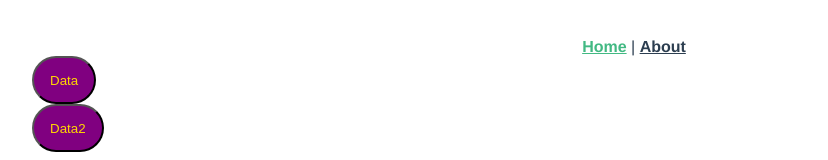
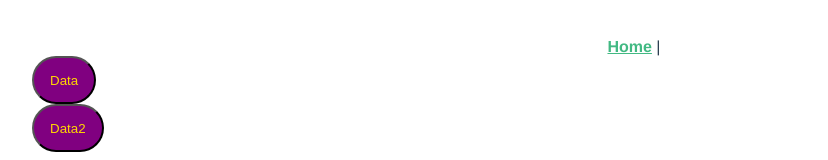
Before and after one commit to staten-island-tech/vue-api-project-rabkin-belenky, a Vue app in the folder vueapi/: page / in a window 1280 px wide. Shown: the top 160 px of the page, without its empty margins (6-834 px from the left). Built offline with nearby package versions, Linux system fonts and the light colour scheme.

Commit message:
45fg67u5h56w4

```diff
--- a/vueapi/src/App.vue
+++ b/vueapi/src/App.vue
@@ -2,7 +2,6 @@
   <div id="app">
     <div id="nav">
       <router-link to="/">Home</router-link> |
-      <router-link to="/about">About</router-link>
       <button class="databtn" @click="episodeFetch">Data</button>
       <button class="databtn" @click="characterFetch">Data2</button>
     </div>
--- a/vueapi/src/router/index.js
+++ b/vueapi/src/router/index.js
@@ -10,15 +10,6 @@ const routes = [
     name: "Home",
     component: Home,
   },
-  {
-    path: "/about",
-    name: "About",
-    // route level code-splitting
-    // this generates a separate chunk (about.[hash].js) for this route
-    // which is lazy-loaded when the route is visited.
-    component: () =>
-      import(/* webpackChunkName: "about" */ "../views/About.vue"),
-  },
 ];
 
 const router = new VueRouter({
--- a/vueapi/src/views/Home.vue
+++ b/vueapi/src/views/Home.vue
@@ -1,13 +1,12 @@
 <template>
   <div class="home">
-    <episodeList />
+    <episodeList/>
   </div>
 </template>
 
 <script>
-// @ is an alias to /src
 
-import episodeList from "../views/About.vue";
+import episodeList from "../components/episodeList.vue";
 export default {
       name: "Home",
       components: {
```
Also changed, not shown: vueapi/src/components/episodeList.vue (renamed from vueapi/src/views/About.vue).
